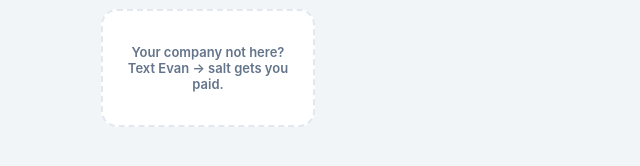
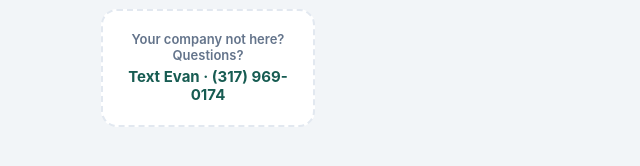
Before and after one commit to evanwalker55/salt-partners, a plain HTML site: page index.html in a window 1280 px wide. Shown: the part 578-744 px from the top of the page, without its empty margins (319-959 px from the left). Drawn offline with Linux system fonts and the light colour scheme.

Commit message:
Add Evan contact number (tap-to-text) on picker and money screens
Co-Authored-By: Claude Fable 5 <noreply@anthropic.com>
Claude-Session: https://claude.ai/code/session_017ua2ZhQgxjJH5wpawoVsAa

```diff
--- a/index.html
+++ b/index.html
@@ -264,6 +264,7 @@
     </div>
     <div id="refList"><div class="empty">No referrals yet. Send your first one and watch this fill up 💰</div></div>
     <div class="settings-link"><button class="btn btn-ghost" id="editProfile">Payout settings &middot; <span id="profSummary"></span></button></div>
+    <div class="settings-link" style="margin-top:2px"><a href="sms:3179690174" class="btn btn-ghost" style="display:inline-block;text-decoration:none">Questions about a payout? Text Evan &middot; (317) 969-0174</a></div>
   </div>
 
   <!-- tab bar -->
@@ -333,9 +334,11 @@ PARTNERS.forEach(c => {
   d.onclick = () => { pickedPartner = c; $("signupSub").textContent = `${c.name} · your $25 hits after each completed delivery.`; show("signup"); };
   grid.appendChild(d);
 });
-const more = document.createElement("div");
+const more = document.createElement("a");
 more.className = "co more";
-more.textContent = "Your company not here? Text Evan → salt gets you paid.";
+more.href = "sms:3179690174";
+more.style.textDecoration = "none";
+more.innerHTML = `Your company not here?<br>Questions?<br><b style="color:var(--teal-dark);font-size:15px">Text Evan · (317) 969-0174</b>`;
 grid.appendChild(more);
 $("backToPick").onclick = () => show("pick");
 
```
